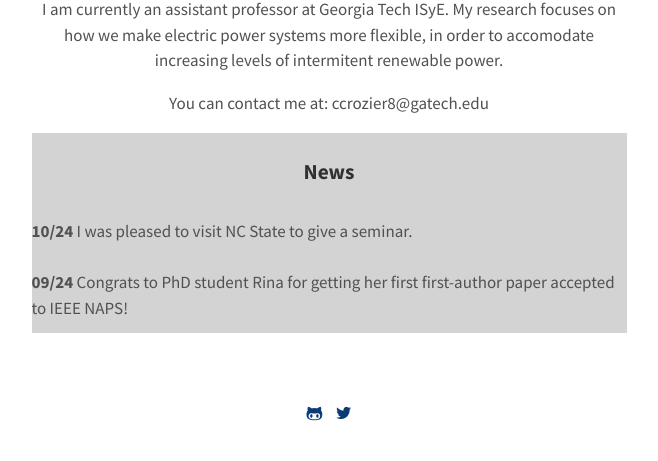
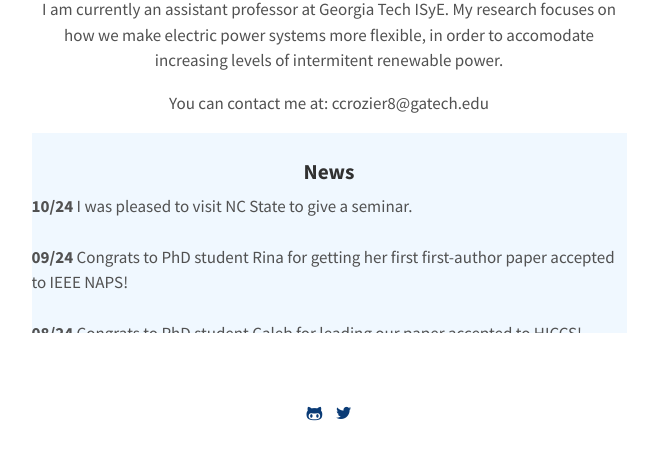
Before and after one commit to constancecrozier/constancecrozier.github.io, a Jekyll site: the page built from index.html, in a window 1280 px wide. Shown: the part 496-957 px from the top of the page, without its empty margins (311-969 px from the left). Built offline with Jekyll 4.4.1, drawn with Linux system fonts in a browser that asks for light colours.

Commit message:
Update index.html

```diff
--- a/index.html
+++ b/index.html
@@ -24,8 +24,8 @@
   </div>
 
 
-<div style="overflow: auto; height:150pt; width:100%; background:lightgray;">
-    <center><h3>News</h3></center><br>
+<div style="overflow: auto; height:150pt; width:100%; background:AliceBlue;">
+    <center><h3>News</h3></center>
 
     <b>10/24</b> I was pleased to visit NC State to give a seminar.<br><br style="line-height: 30px" />
 
```
